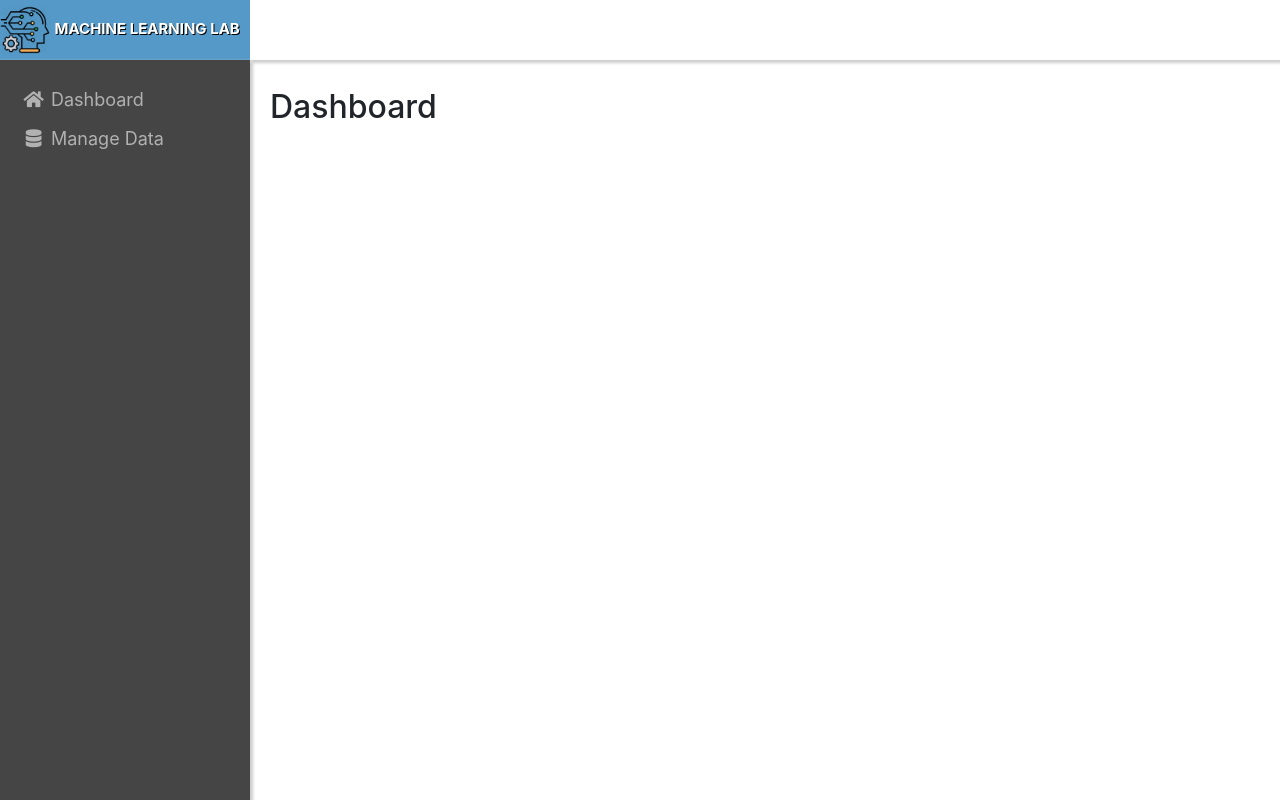
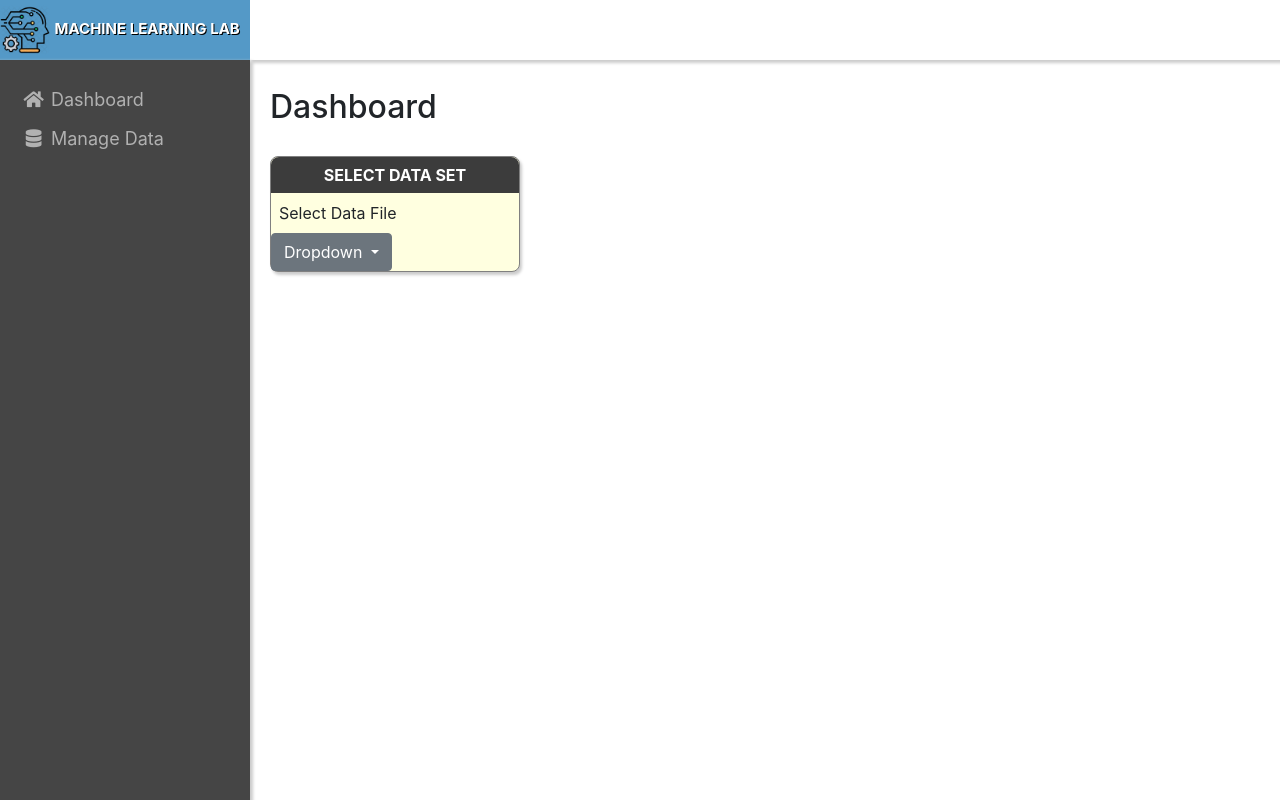
Before and after one commit to pambe525/MLWebLab, a Django app: page / in a window 1280 px wide. Run offline with Django 3.2, Linux system fonts and the light colour scheme; some libraries are stand-ins or nearby versions.

Commit message:
add dataset tile

```diff
--- a/static/css/stylesheet.css
+++ b/static/css/stylesheet.css
@@ -78,3 +78,27 @@
   .sidenav {padding-top: 15px;}
   .sidenav a {font-size: 18px;}
 }
+
+/* Dashboard tile style */
+.flowtile {
+	position: relative;
+	width: 250px;
+	background-color: lightyellow;
+	box-shadow: 2px 3px 3px #ccc;
+	margin-top: 30px;
+	border: 1px solid gray;
+	border-radius: 8px;
+}
+
+.tileheader {
+	text-align: center;
+	font-weight: bold;
+	color: white;
+	padding: 6px;
+	border-radius: 8px 8px 0px 0px;
+	background-color: #3c3c3c;
+}
+
+.tilecontent {
+	padding: 8px;
+}
--- a/templates/base.html
+++ b/templates/base.html
@@ -17,6 +17,7 @@
 		<span class="logo-text">MACHINE LEARNING LAB</span>
     </div>
    <!-- Logo & title -->
+
    <!-- Double navigation-->
     <!-- Top navigation -->
     <div class="topnav">
@@ -36,5 +37,11 @@
   </div>
   <!-- /Main Content -->
 
+  <!-- Optional JavaScript -->
+  <!-- jQuery first, then Popper.js, then Bootstrap JS -->
+  <script src="https://code.jquery.com/jquery-3.2.1.slim.min.js" integrity="sha384-KJ3o2DKtIkvYIK3UENzmM7KCkRr/rE9/Qpg6aAZGJwFDMVNA/GpGFF93hXpG5KkN" crossorigin="anonymous"></script>
+  <script src="https://cdnjs.cloudflare.com/ajax/libs/popper.js/1.12.9/umd/popper.min.js" integrity="sha384-ApNbgh9B+Y1QKtv3Rn7W3mgPxhU9K/ScQsAP7hUibX39j7fakFPskvXusvfa0b4Q" crossorigin="anonymous"></script>
+  <script src="https://maxcdn.bootstrapcdn.com/bootstrap/4.0.0/js/bootstrap.min.js" integrity="sha384-JZR6Spejh4U02d8jOt6vLEHfe/JQGiRRSQQxSfFWpi1MquVdAyjUar5+76PVCmYl" crossorigin="anonymous"></script>
+
   </body>
 </html>
--- a/templates/home.html
+++ b/templates/home.html
@@ -1,4 +1,26 @@
 {% extends 'base.html' %}
 {% block home_content %}
 <h2>Dashboard</h2>
+
+<!--  DataSet Tile  -->
+<div class= "flowtile">
+	<div class="tileheader">SELECT DATA SET</div>
+	<div class="tilecontent">
+		<span>Select Data File</span>
+	</div>
+	<div class="dropdown">
+	  <button class="btn btn-secondary dropdown-toggle" type="button" id="dropdownMenu2" data-toggle="dropdown" aria-haspopup="true" aria-expanded="false">
+	    Dropdown
+	  </button>
+	  <div class="dropdown-menu" aria-labelledby="dropdownMenu2">
+	    <button class="dropdown-item" type="button">Action</button>
+	    <button class="dropdown-item" type="button">Another action</button>
+	    <button class="dropdown-item" type="button">Something else here</button>
+	  </div>
+	</div>
+</div>
+
+
+<!--  DataSet Tile  -->
+
 {% endblock home_content %}
```
